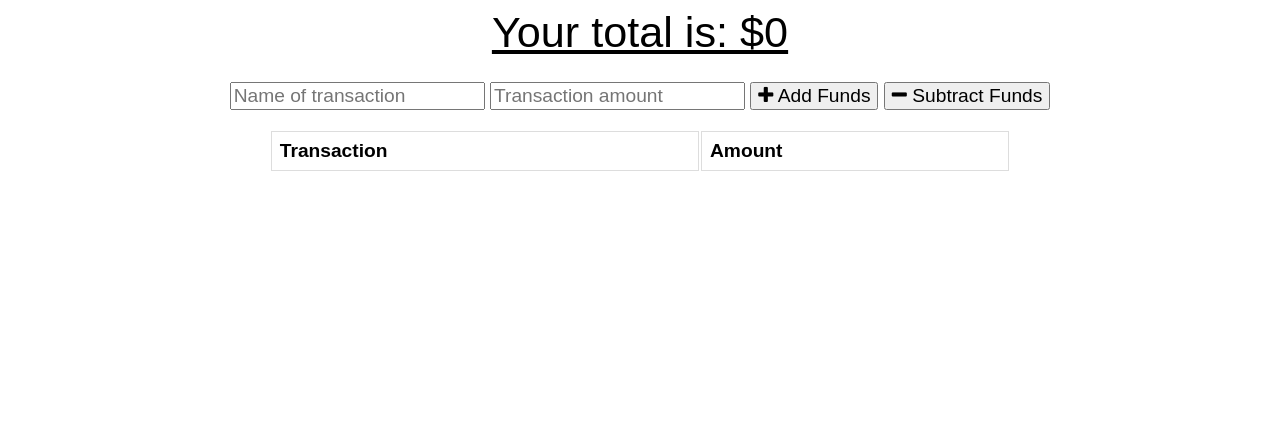
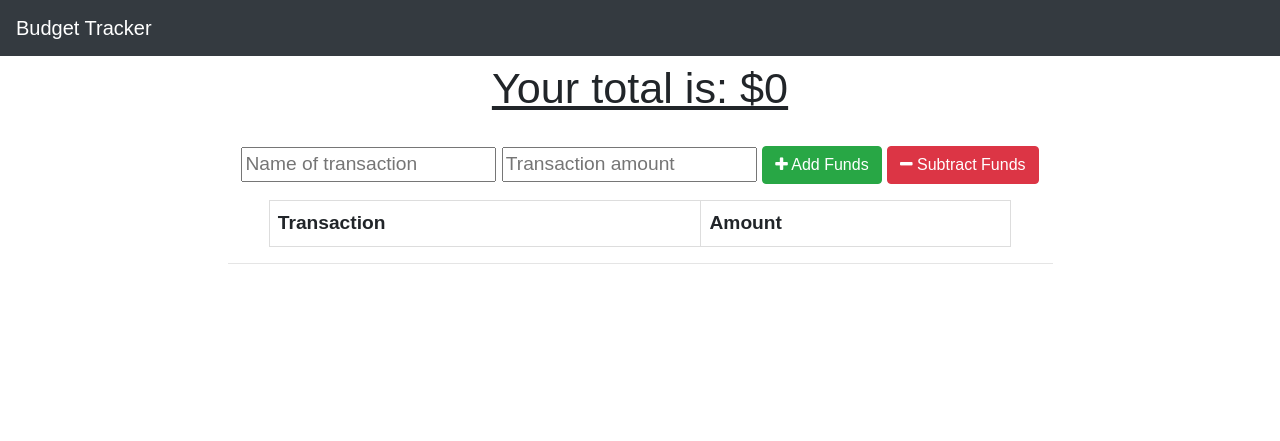
Before and after one commit to ssharp0/progressive-budget-tracker, a website: page public/index.html in a window 1280 px wide. Drawn offline with nearby package versions, Linux system fonts and the light colour scheme; no server answers.

Commit message:
manfiest and script links, small header

```diff
--- a/public/index.html
+++ b/public/index.html
@@ -5,27 +5,43 @@
   <meta name="viewport" content="width=device-width, initial-scale=1.0">
   <meta http-equiv="X-UA-Compatible" content="ie=edge">
   <meta name="theme-color" content="#317EFB">
+  <!-- Meta Description -->
+  <meta name="description" content="Budget Tracker App">
   <link rel="shortcut icon" href="icons/icon-192x192.png" type="image/x-icon">
-
+  <!-- Manifest -->
+  <link rel="manifest" href="./manifest.json">
+  <!-- Bootstrap Style CSS -->
+  <link rel="stylesheet" href="https://maxcdn.bootstrapcdn.com/bootstrap/4.0.0/css/bootstrap.min.css"
+    integrity="sha384-Gn5384xqQ1aoWXA+058RXPxPg6fy4IWvTNh0E263XmFcJlSAwiGgFAW/dAiS6JXm" crossorigin="anonymous">
   <link rel="stylesheet" href="https://stackpath.bootstrapcdn.com/font-awesome/4.7.0/css/font-awesome.min.css">
-  <link rel="stylesheet" href="styles.css">
+  <!-- Style CSS -->
+  <link rel="stylesheet" href="./styles.css">
 
   <title>Budget Tracker</title>
 </head>
 <body>
+
+  <!-- Navbar for title only -->
+  <nav class="navbar navbar-light bg-dark">
+    <span class="navbar-brand mb-0 h1 nav">Budget Tracker</span>
+  </nav>
+
+  <!-- wrapper -->
   <div class="wrapper">
     <div class="total">
       <div class="total">Your total is: $<span id="total">0</span></div>
     </div>
 
+    <!-- form to add or subtract funds -->
     <div class="form">
       <input type="text" id="t-name" placeholder="Name of transaction" />
       <input type="number" min="0" id="t-amount" placeholder="Transaction amount" />
-      <button id="add-btn"><i class="fa fa-plus buttons"></i> Add Funds</button>
-      <button id="sub-btn"><i class="fa fa-minus"></i> Subtract Funds</button>
+      <button class="btn btn-success" id="add-btn"><i class="fa fa-plus buttons"></i> Add Funds</button>
+      <button class="btn btn-danger" id="sub-btn"><i class="fa fa-minus"></i> Subtract Funds</button>
       <p class="error"></p>
     </div>
 
+    <!-- transactions -->
     <div class="transactions">
       <table>
         <thead>
@@ -38,10 +54,14 @@
       </table>
     </div>
 
+    <hr>
     <canvas id="myChart"></canvas>
   </div>
 
+  <!-- Script Axios -->
+  <script src="https://cdn.jsdelivr.net/npm/axios/dist/axios.min.js"></script>
   <script src="https://cdn.jsdelivr.net/npm/chart.js@2.8.0"></script>
+  <script src="./db.js"></script>
   <script src="index.js"></script>
 </body>
 </html>
```
